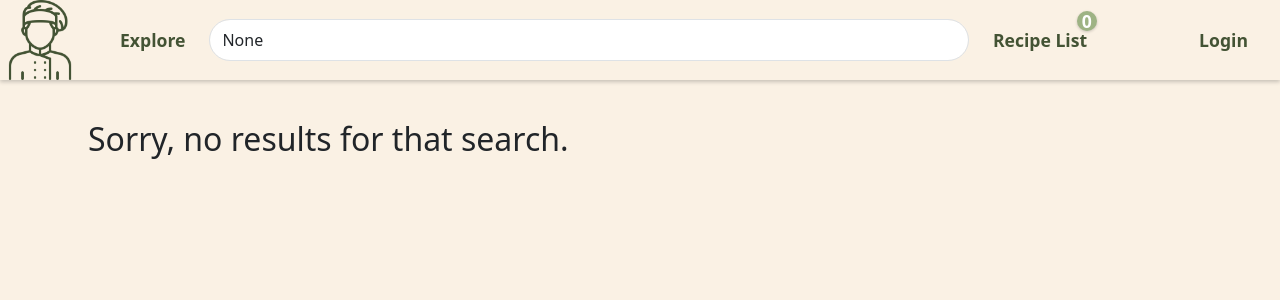
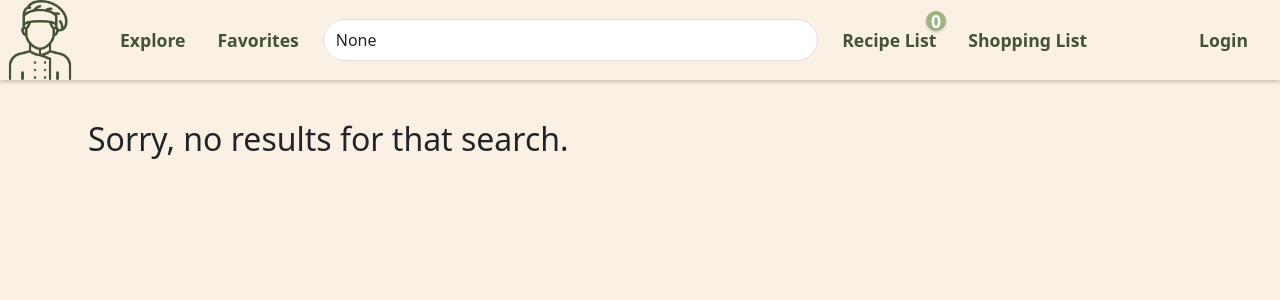
Before and after one commit to lkleinbrodt/cheffrey, a Flask app: page /search in a window 1280 px wide. Shown: the top 300 px of the page. Run offline with Flask 3, Linux system fonts and the light colour scheme; data that the repository does not hold is empty; some libraries are stand-ins or nearby versions.

Commit message:
better shopping ui

```diff
--- a/app/routes.py
+++ b/app/routes.py
@@ -7,6 +7,7 @@
 from sqlalchemy.exc import IntegrityError
 from app.src import recipes_to_shopping_list, create_meal_plan_html, HashableRecipe
 from app import app, db, admin
+import json
 
 from urllib.parse import urlsplit
 
@@ -63,6 +64,12 @@
             recipe.in_list = True
         else:
             recipe.in_list = False
+        favorite_item = Favorite.query.filter_by(user_id=current_user.id, recipe_id=recipe.id).first()
+        if favorite_item:
+            recipe.in_favorites = True
+        else:
+            recipe.in_favorites = False
+
     #TODO: improve
 
     return render_template('recipe_partial.html', recipes=recipes)
@@ -221,18 +228,56 @@
     db.session.commit()
     return jsonify({'status': 'success'})
 
-@app.route('/recipe_list')
+@app.route('/toggle-favorite/<int:recipe_id>')
+@login_required
+def toggle_favorite(recipe_id):
+    favorite = Favorite.query.filter_by(user_id=current_user.id, recipe_id=recipe_id).first()
+    if favorite:
+        db.session.delete(favorite)
+        # flash('Removed from favorites.', 'success')
+    else:
+        favorite = Favorite(user_id=current_user.id, recipe_id=recipe_id)
+        db.session.add(favorite)
+        # flash('Added to favorites!', 'success')
+    db.session.commit()
+    return jsonify({'status': 'success'})
+
+@app.route('/favorites')
+@login_required
+def favorites():
+    favorites = Favorite.query.filter_by(user_id=current_user.id).all()
+    recipes = [favorite.recipe for favorite in favorites]
+    for recipe in recipes:
+        recipe.ingredient_list = eval(recipe.ingredients)
+        recipe.instruction_list = eval(recipe.instructions_list)
+        recipe_list_item = RecipeList.query.filter_by(user_id=current_user.id, recipe_id=recipe.id).first()
+        if recipe_list_item:
+            recipe.in_list = True
+        else:
+            recipe.in_list = False
+        recipe.in_favorites = True
+    return render_template('favorites.html', recipes=recipes)
+
+@app.route('/recipe-list')
 @login_required
 def recipe_list():
     recipe_list = RecipeList.query.filter_by(user_id=current_user.id).all()
     recipes = []
     for recipe_list_item in recipe_list:
+
         recipe = recipe_list_item.recipe
+        recipe.ingredient_list = eval(recipe.ingredients)
+        recipe.instruction_list = eval(recipe.instructions_list)
         recipe.in_list = True
+        favorite_item = Favorite.query.filter_by(user_id=current_user.id, recipe_id=recipe.id).first()
+        if favorite_item:
+            recipe.in_favorites = True
+        else:
+            recipe.in_favorites = False
         recipes.append(recipe)
     return render_template('recipe_list.html', recipes=recipes)
 
-@app.route('/load_meal_plan')
+@app.route('/load-meal-plan')
 @login_required
 def load_meal_plan():
     return render_template('meal_plan_loading.html')
@@ -249,9 +294,8 @@
 
     recipe_list = [HashableRecipe(recipe_item.recipe) for recipe_item in recipe_list_items]
 
-
     for recipe in recipe_list:
-        recipe.ingredients_list = eval(recipe.ingredients)
+        recipe.ingredient_list = eval(recipe.ingredients)
         recipe.instruction_list = eval(recipe.instructions_list)
 
     recipe_list = tuple(recipe_list)
@@ -266,7 +310,47 @@
     app.logger.info('Done generating meal plan')
     return response
 
+@app.route('/shopping-list')
+@login_required
+def shopping_list():
+    #TODO: ugly
+    with open('data/ingredient2category.json', 'r') as f:
+        ingredient2category = json.load(f)
 
+    recipe_list_items = RecipeList.query.filter_by(user_id=current_user.id).all()
+
+    recipe_list = [HashableRecipe(recipe_item.recipe) for recipe_item in recipe_list_items]
+
+    ingredient_dict = {}
+
+    n_ingredients = 0
+    for recipe in recipe_list:
+        for ingredient in eval(recipe.ingredients):
+            category = ingredient2category.get(ingredient, 'Other')
+            ingredient_dict[category] = ingredient_dict.get(category, []) + [ingredient]
+            n_ingredients += 1
+
+    # Sort ingredient_dict by category, with "Other" category last
+    ingredient_dict = dict(sorted(ingredient_dict.items(), key=lambda x: (x[0] == 'Other', x[0])))
+
+
+
+
+    dict_list = [{}, {}, {}]
+    running_dict = {}
+    limit = (n_ingredients / 3)
+    ingredient_counter = 0
+    dict_counter = 0
+    for category, ingredients in ingredient_dict.items():
+        running_dict[category] = ingredients
+        ingredient_counter += len(ingredients)
+        dict_list[dict_counter] = running_dict
+        if (ingredient_counter > limit) & (dict_counter < 2):
+            running_dict = {}
+            ingredient_counter = 0
+            dict_counter += 1
+    print(ingredient_dict)
+    return render_template('shopping_list.html', ingredient_dict1=dict_list[0], ingredient_dict2=dict_list[1], ingredient_dict3=dict_list[2])
 
 @app.route('/test')
 def test():
@@ -275,12 +359,6 @@
 @app.route("/favicon.ico")
 def favicon():
     return url_for('static', filename='data:,')
-
-
-@app.route('/favorites')
-@login_required
-def favorites():
-    return redirect(url_for('explore'))
 
 @app.route('/get-recipe-list-count', methods=['GET'])
 @login_required
@@ -297,6 +375,11 @@
     recipes = []
     for recipe_list_item in recipe_list:
         recipe = recipe_list_item.recipe
+        favorite_item = Favorite.query.filter_by(user_id=current_user.id, recipe_id=recipe.id).first()
+        if favorite_item:
+            recipe.in_favorites = True
+        else:
+            recipe.in_favorites = False
         recipe.in_list = True
         recipes.append(recipe)
     return jsonify({'recipes': recipes})
@@ -305,4 +388,20 @@
 def search():
     query = request.args.get('q')
     recipes = Recipe.query.filter(Recipe.title.ilike(f'%{query}%')).all()
+
+    for recipe in recipes:
+        recipe.ingredient_list = eval(recipe.ingredients)
+        recipe.instruction_list = eval(recipe.instructions_list)
+        recipe_list_item = RecipeList.query.filter_by(user_id=current_user.id, recipe_id=recipe.id).first()
+        if recipe_list_item:
+            recipe.in_list = True
+        else:
+            recipe.in_list = False
+        favorite_item = Favorite.query.filter_by(user_id=current_user.id, recipe_id=recipe.id).first()
+        if favorite_item:
+            recipe.in_favorites = True
+        else:
+            recipe.in_favorites = False
+
+
     return render_template('search.html', recipes=recipes, search_term=query)
--- a/app/src.py
+++ b/app/src.py
@@ -44,7 +44,7 @@
 def recipes_to_shopping_list(recipes: tuple[HashableRecipe]):
     shopping_list = []
     for recipe in recipes:
-        shopping_list += recipe.ingredients_list
+        shopping_list += recipe.ingredient_list
 
     return shopping_list
 
@@ -162,7 +162,7 @@
     ingredient_html = "<h2 style='text-align:center'> Ingredients: </h2>"
     ingredient_html += f"<p> Yields: {recipe.yields}</p>"
     ingredient_html += "<ul>"
-    for ingredient in recipe.ingredients_list:
+    for ingredient in recipe.ingredient_list:
         ingredient_html += "<li>" + ingredient + "</li>"
     ingredient_html += "</ul>"
 
--- a/app/templates/navbar.html
+++ b/app/templates/navbar.html
@@ -265,8 +265,14 @@
                 <li class="nav-item {% if request.path == url_for('explore') %}active-collapse-nav{% endif %}">
                     <a class="nav-link" href="{{ url_for('explore') }}">Explore</a>
                 </li>
+                <li class="nav-item {% if request.path == url_for('favorites') %}active-collapse-nav{% endif %}" id="favorites-menu-link" data-count=0>
+                    <a class="nav-link" href="{{ url_for('favorites') }}">Favorites</a>
+                </li>
                 <li class="nav-item {% if request.path == url_for('recipe_list') %}active-collapse-nav{% endif %}" id="recipe-list-menu-link" data-count=0>
                         <a class="nav-link" href="{{ url_for('recipe_list') }}">Recipe List</a>
+                </li>
+                <li class="nav-item {% if request.path == url_for('shopping_list') %}active-collapse-nav{% endif %}" id="shopping-list-menu-link" data-count=0>
+                    <a class="nav-link" href="{{ url_for('shopping_list') }}">Shopping List</a>
                 </li>
                <!--<li class="nav-item {% if request.path == url_for('favorites') %}active-collapse-nav{% endif %}">
                     <a class="nav-link" href="{{ url_for('favorites') }}">Favorites</a>
@@ -292,12 +298,13 @@
         </a>
     </li>
 
-    <!--<li class="nav-item {% if request.path == url_for('favorites') %}active-nav{% endif %}">
+
+    <li class="nav-item {% if request.path == url_for('favorites') %}active-nav{% endif %}">
         <a class="nav-link" href="{{ url_for('favorites') }}">
             Favorites
         </a>
     </li>
-    -->
+
 </ul>
 
 <!-- Search Bar -->
@@ -313,6 +320,9 @@
         <a  id="recipe-list-link" data-count=0  class="nav-link" href = "{{url_for('recipe_list')}}" >
             Recipe List
         </a>
+    </li>
+    <li class="nav-item {% if request.path == url_for('shopping_list') %}active-nav{% endif %}" id="shopping-list-menu-link" data-count=0>
+        <a class="nav-link" href="{{ url_for('shopping_list') }}">Shopping List</a>
     </li>
     <li class="nav-item" id='logoutItem'>
         {% if current_user.is_anonymous %}
--- a/app/templates/recipe_partial.html
+++ b/app/templates/recipe_partial.html
@@ -52,12 +52,22 @@
     .button-container {
         margin-top: auto;
         display: flex;
-        justify-content: space-between;
+        justify-content: space-around;
         padding: 0px;
+        margin-left: 0px;
+        margin-right: 0px;
+        align-items: center;
     }
 
     .modal-dialog {
         max-width: 80%;
+        margin-top: 10vh;
+    }
+
+    .favorite-btn {
+        cursor: pointer;
+        color: var(--primary-color);
+        font-size: 2rem;
     }
 
     @media (max-width: 768px) {
@@ -94,7 +104,7 @@
 </style>
 
 {% for recipe in recipes %}
-<div class="col-md-4 mb-4 recipe-col">
+<div class="col-md-4 mb-4 recipe-col" id="{{recipe.id}}">
     <div class="card">
         {% if recipe.image_url %}
             <img src="{{ recipe.image_url }}" class="card-img-top" alt="{{ recipe.title }}">
@@ -107,11 +117,13 @@
             </div>
             <div class="button-container">
                 <a class="view-full-recipe-button" data-bs-toggle="modal" data-bs-target="#recipeModal{{ recipe.id }}">
-                    View Full Recipe
+                    Full Recipe
                 </a>
                 <button type="button" class="btn {% if recipe.in_list %}btn-danger{% else %}btn-secondary{% endif %} save-btn" data-recipe-id="{{ recipe.id }}">
                     {% if recipe.in_list %}Remove from List{% else %}Save to List{% endif %}
                 </button>
+                <i type="button" class="fa-heart {% if recipe.in_favorites %}fas{% else %}far{% endif %} favorite-btn" data-recipe-id="{{ recipe.id }}">
+                </i>
             </div>
             <!--<a href="{{ url_for('recipe', recipe_id=recipe.id) }}" class="btn btn-primary">-->
         </div>
```
Also changed, not shown: app/models.py (+46 -0 lines), app/templates/favorites.html (added, +54 -0 lines), app/templates/recipe_functions.html (+29 -15 lines), app/templates/recipe_list.html (+5 -2 lines), app/templates/shopping_list.html (+132 -4 lines).
